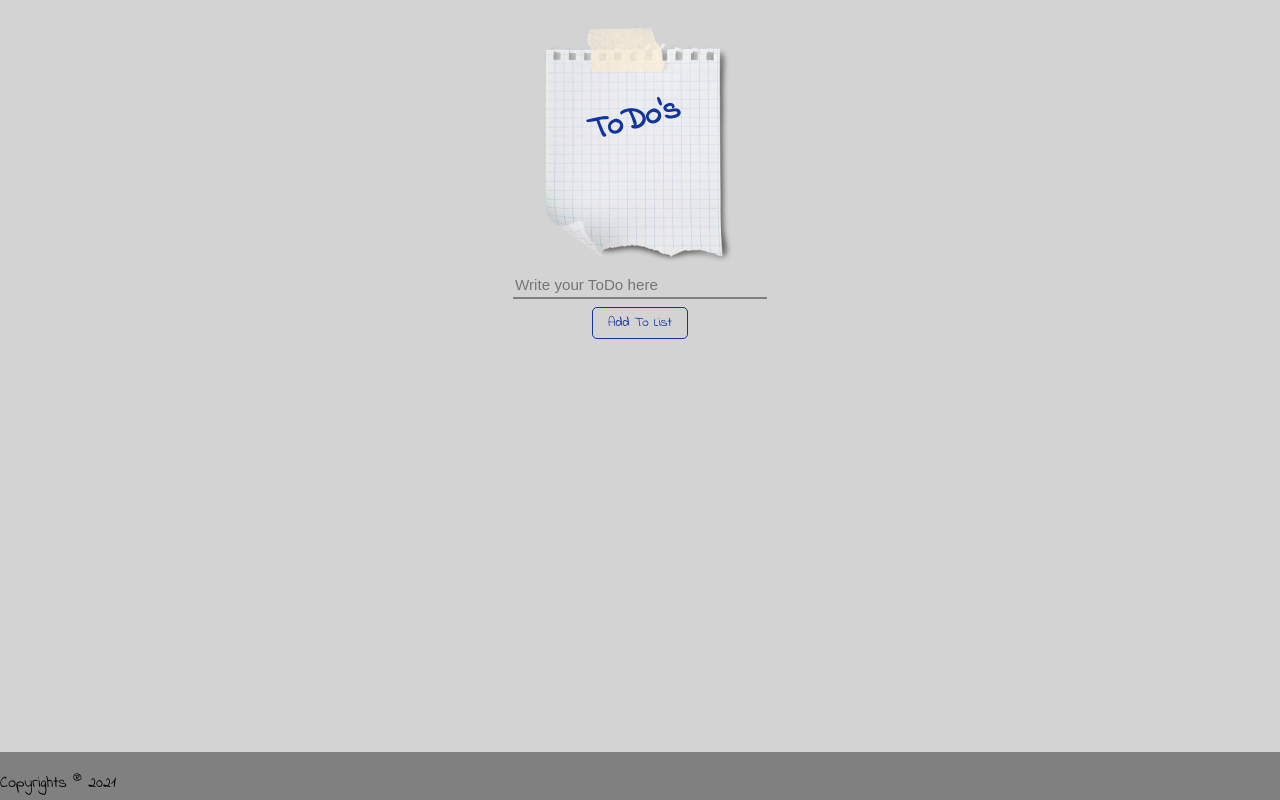
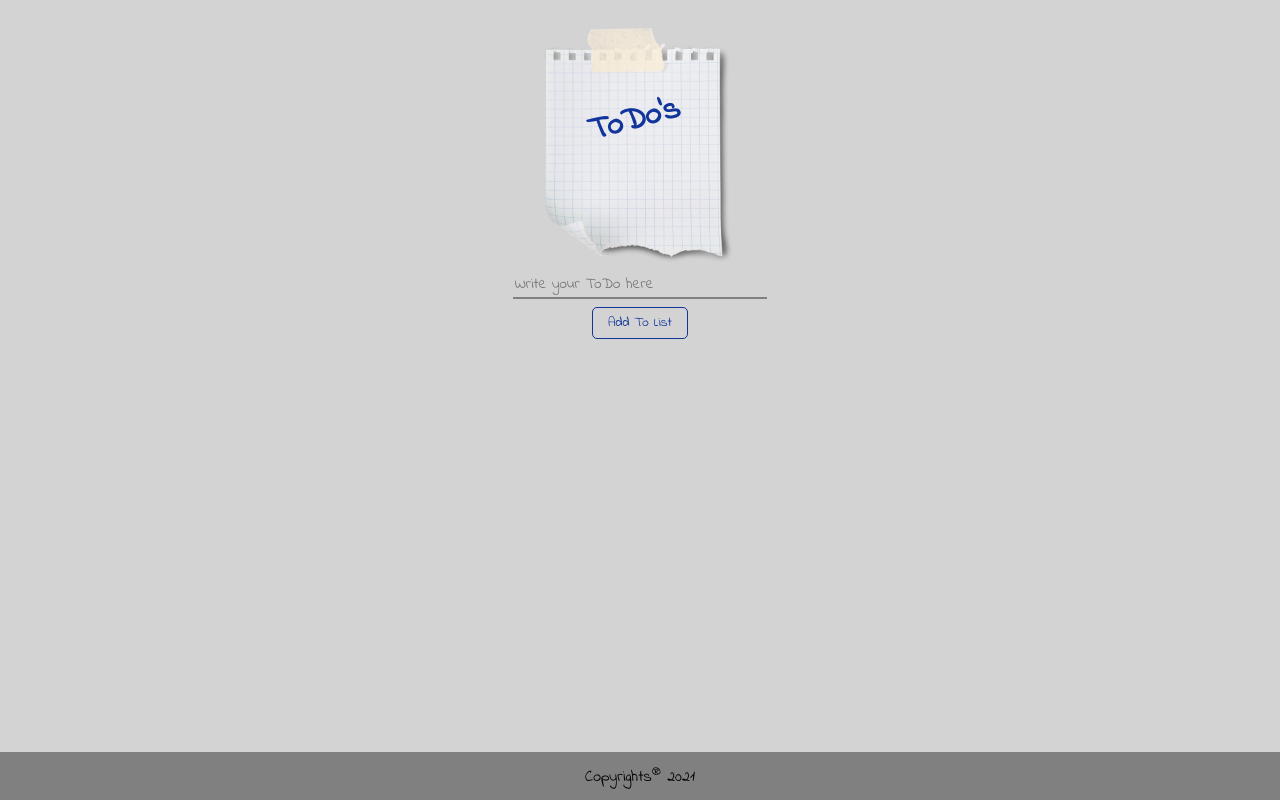
Before and after one commit to rubenSinzig/ToDo_list_react, a React (Create React App) app: page / in a window 1280 px wide. Built offline with nearby package versions, Linux system fonts and the light colour scheme.

Commit message:
Footer -> scss

```diff
--- a/src/components/Footer.js
+++ b/src/components/Footer.js
@@ -3,7 +3,7 @@ const Footer = () => {
   return (
     <div className="footer">
       <p>
-        Copyrights <sup>®</sup> {year}{" "}
+        Copyrights<sup>®</sup> {year}{" "}
       </p>
     </div>
   );
--- a/src/sass/main.scss
+++ b/src/sass/main.scss
@@ -52,6 +52,7 @@ form {
   margin-bottom: 8px;
   color: rgb(18, 53, 156);
   font-size: 0.95rem;
+  font-family: "Indie Flower", Arial, Helvetica, sans-serif;
 }
 
 // Button
@@ -117,4 +118,7 @@ li:nth-child(2n) {
   position: absolute;
   left: 0;
   bottom: 0;
+  display: flex;
+  justify-content: center;
+  align-items: center;
 }
```
